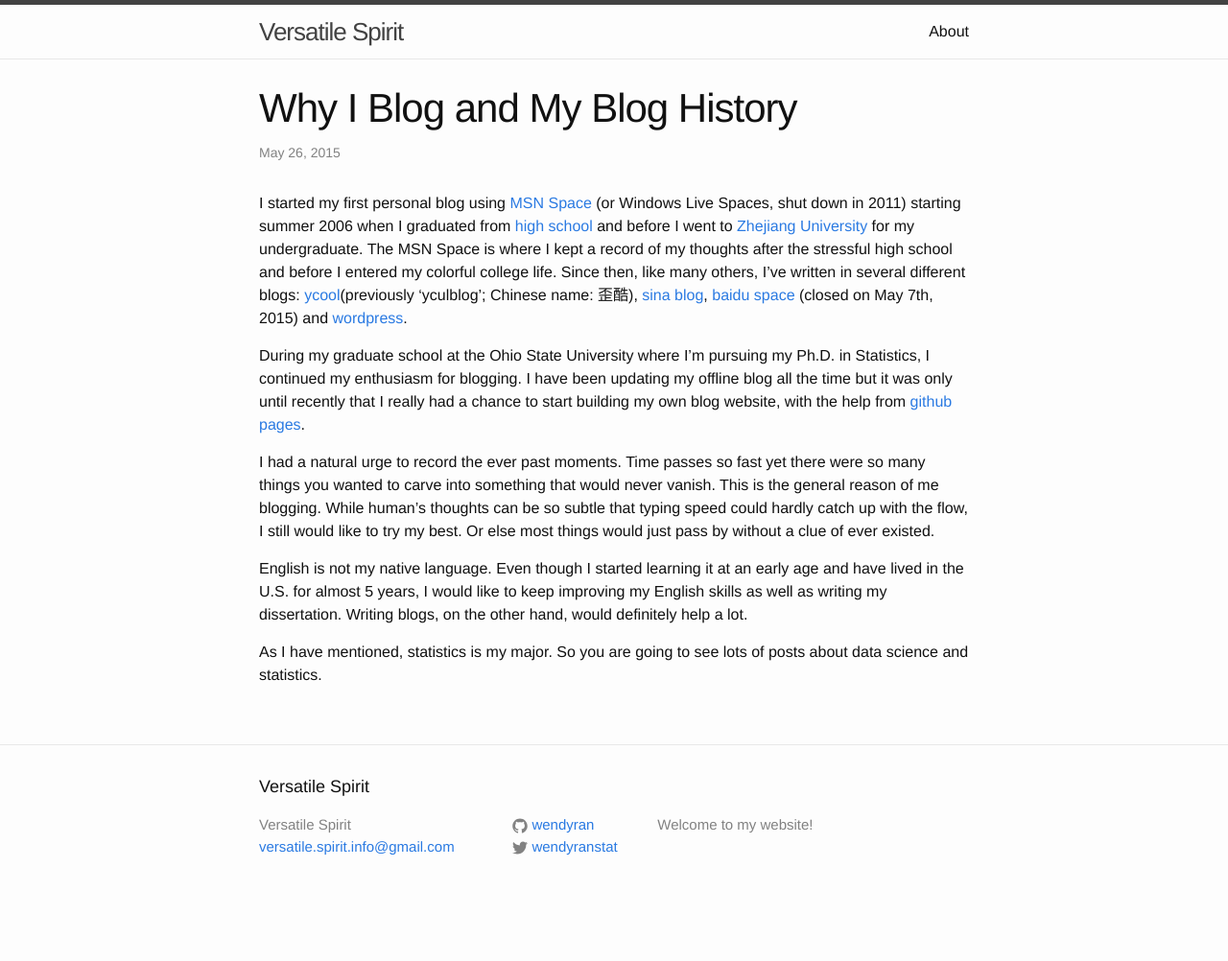
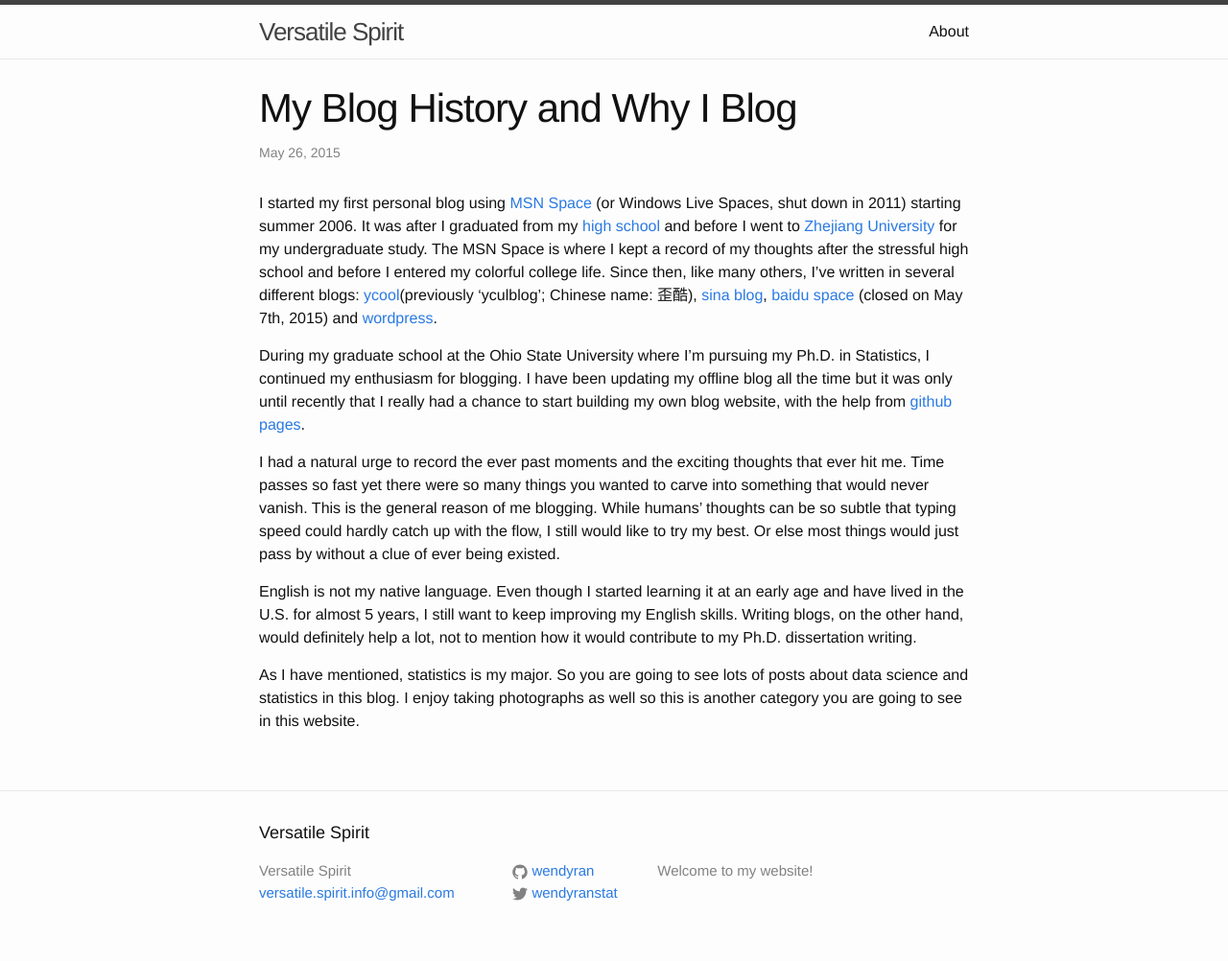
Before and after one commit to wendyran/wendyran.github.io, a Jekyll site: the page built from _posts/2015-05-26-why-i-blog-and-my-blog-history.markdown, in a window 1280 px wide. Shown: the whole page at 96% size. Built offline with Jekyll 4.4.1, drawn with Linux system fonts in a browser that asks for light colours; before the commit the page ends 954 px from its top, so only the background shows below that.

Commit message:
Update 'why i blog' 2

```diff
--- a/_posts/2015-05-26-why-i-blog-and-my-blog-history.markdown
+++ b/_posts/2015-05-26-why-i-blog-and-my-blog-history.markdown
@@ -1,18 +1,18 @@
 ---
 layout: post
-title:  "Why I Blog and My Blog History"
+title:  "My Blog History and Why I Blog"
 date:   2015-05-26
 categories: jekyll update
 ---
-I started my first personal blog using [MSN Space][MSN Space] (or Windows Live Spaces, shut down in 2011) starting summer 2006 when I graduated from [high school][high school] and before I went to [Zhejiang University][Zhejiang University] for my undergraduate. The MSN Space is where I kept a record of my thoughts after the stressful high school and before I entered my colorful college life. Since then, like many others, I've written in several different blogs: [ycool][ycool](previously 'yculblog'; Chinese name: 歪酷), [sina blog][sina blog], [baidu space][baidu space] (closed on May 7th, 2015) and [wordpress][wordpress].
+I started my first personal blog using [MSN Space][MSN Space] (or Windows Live Spaces, shut down in 2011) starting summer 2006. It was after I graduated from my [high school][high school] and before I went to [Zhejiang University][Zhejiang University] for my undergraduate study. The MSN Space is where I kept a record of my thoughts after the stressful high school and before I entered my colorful college life. Since then, like many others, I've written in several different blogs: [ycool][ycool](previously 'yculblog'; Chinese name: 歪酷), [sina blog][sina blog], [baidu space][baidu space] (closed on May 7th, 2015) and [wordpress][wordpress].
 
 During my graduate school at the Ohio State University where I'm pursuing my Ph.D. in Statistics, I continued my enthusiasm for blogging. I have been updating my offline blog all the time but it was only until recently that I really had a chance to start building my own blog website, with the help from [github pages][github pages].
 
-I had a natural urge to record the ever past moments. Time passes so fast yet there were so many things you wanted to carve into something that would never vanish. This is the general reason of me blogging. While human's thoughts can be so subtle that typing speed could hardly catch up with the flow, I still would like to try my best. Or else most things would just pass by without a clue of ever existed.
+I had a natural urge to record the ever past moments and the exciting thoughts that ever hit me. Time passes so fast yet there were so many things you wanted to carve into something that would never vanish. This is the general reason of me blogging. While humans' thoughts can be so subtle that typing speed could hardly catch up with the flow, I still would like to try my best. Or else most things would just pass by without a clue of ever being existed.
 
-English is not my native language. Even though I started learning it at an early age and have lived in the U.S. for almost 5 years, I would like to keep improving my English skills as well as writing my dissertation. Writing blogs, on the other hand, would definitely help a lot.
+English is not my native language. Even though I started learning it at an early age and have lived in the U.S. for almost 5 years, I still want to keep improving my English skills. Writing blogs, on the other hand, would definitely help a lot, not to mention how it would contribute to my Ph.D. dissertation writing.
 
-As I have mentioned, statistics is my major. So you are going to see lots of posts about data science and statistics.
+As I have mentioned, statistics is my major. So you are going to see lots of posts about data science and statistics in this blog. I enjoy taking photographs as well so this is another category you are going to see in this website.
 
 
 
```
Also changed, not shown: 3 other files.
